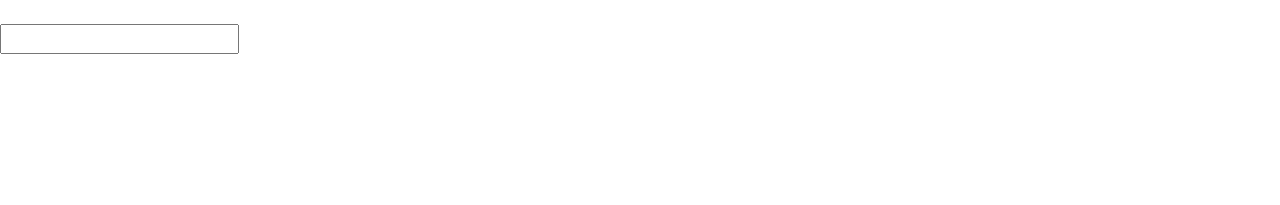
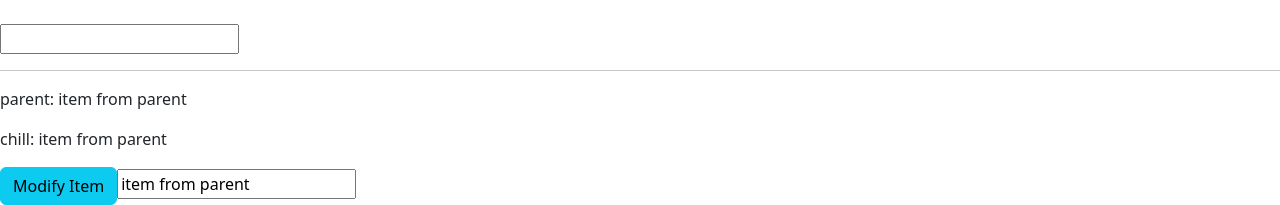
Before and after one commit to TinNguyenFerrer/UI_Demobasic, an Angular app: page /product/add in a window 1280 px wide. Shown: the part 615-820 px from the top of the page. Built offline with nearby package versions, Linux system fonts and the light colour scheme.

Commit message:
@input and @output

```diff
--- a/src/app/app.component.html
+++ b/src/app/app.component.html
@@ -3,3 +3,5 @@
   <router-outlet></router-outlet>
 </div>
 <app-two-way-binding></app-two-way-binding>
+<hr>
+<app-parent></app-parent>
--- a/src/app/app.module.ts
+++ b/src/app/app.module.ts
@@ -12,6 +12,8 @@ import { FormsModule, ReactiveFormsModule } from '@angular/forms';
 import { ProductAddComponent } from './modules/product/product-add/product-add.component';
 import { ProperPipe } from 'src/app/shared/pipe/proper.pipe';
 import { TwoWayBindingComponent } from './modules/two-way-binding/two-way-binding.component';
+import { ParentComponent } from './modules/parent/parent.component';
+import { ChillComponent } from './modules/chill/chill.component';
 
 @NgModule({
   declarations: [
@@ -22,6 +24,8 @@ import { TwoWayBindingComponent } from './modules/two-way-binding/two-way-bindin
     ProductAddComponent,
     ProperPipe,
     TwoWayBindingComponent,
+    ParentComponent,
+    ChillComponent,
   ],
   imports: [
     BrowserModule,
--- /dev/null
+++ b/src/app/modules/chill/chill.component.html
@@ -0,0 +1,4 @@
+<p>chill: {{item}}</p>
+<button type="button" class="btn btn-info" (click)="modifyItem()">Modify Item</button>
+<input [(ngModel)]="item"/>
+<!-- <button type="button" class="bt bt-info" (click)="changeFromChill('Chang Item fomr parent')">Chang Item fomr chill</button> -->
--- /dev/null
+++ b/src/app/modules/chill/chill.component.ts
@@ -0,0 +1,20 @@
+import { Component, EventEmitter, Input, Output } from '@angular/core';
+
+@Component({
+  selector: 'app-chill',
+  templateUrl: './chill.component.html',
+  styleUrls: ['./chill.component.css']
+})
+export class ChillComponent {
+  @Input() item: string = ""
+  @Output() changeItem = new EventEmitter<string>()
+
+  modifyItem(){
+    this.changeItem.emit(this.item)
+  }
+
+
+  // changeFromChill(itemChang: string){
+  //   this.item = itemChang
+  // }
+}
--- /dev/null
+++ b/src/app/modules/parent/parent.component.html
@@ -0,0 +1,5 @@
+<p>parent: {{itemParent}}</p>
+<app-chill [item]="itemParent" (changeItem)="changeItem($event)"></app-chill>
+
+
+<!-- <button type="button" class="bt bt-info" (click)="changeItem('Chang Item fomr parent')">Chang Item fomr parent</button> -->
--- /dev/null
+++ b/src/app/modules/parent/parent.component.ts
@@ -0,0 +1,16 @@
+import { Component } from '@angular/core';
+
+@Component({
+  selector: 'app-parent',
+  templateUrl: './parent.component.html',
+  styleUrls: ['./parent.component.css']
+})
+export class ParentComponent {
+  itemParent: string = "item from parent";
+
+  changeItem(item?: string) {
+    if (item) {
+      this.itemParent = item;
+    }
+  }
+}
```
Also changed, not shown: src/app/modules/chill/chill.component.css (added), src/app/modules/parent/parent.component.css (added).
